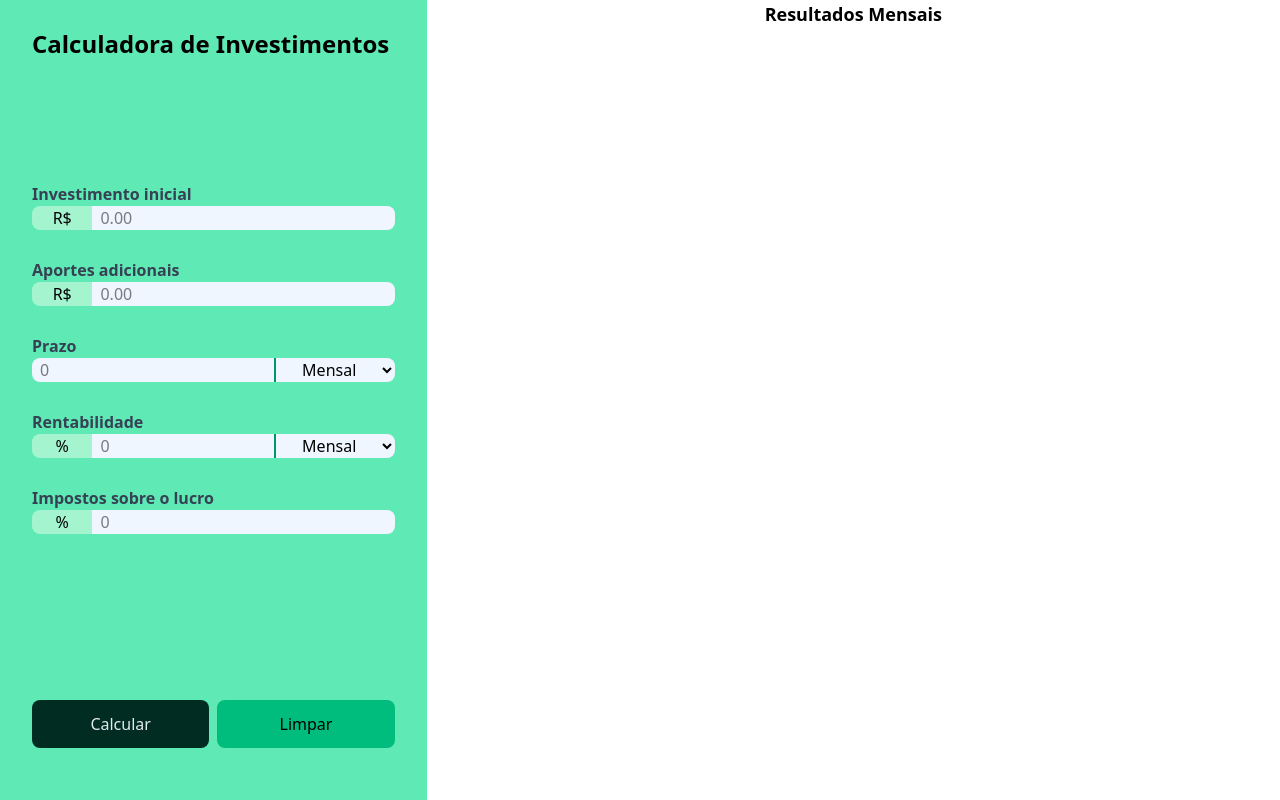
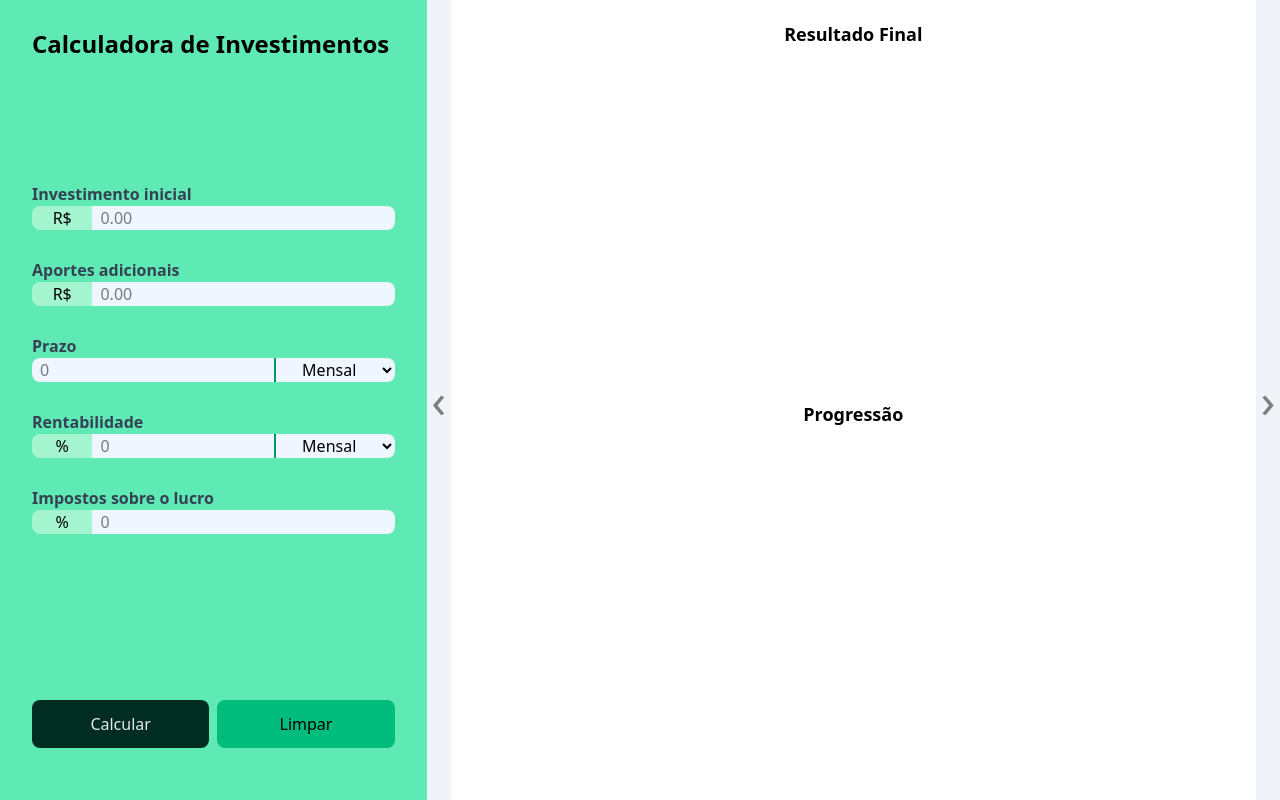
Before and after one commit to UshyDie/projetoCalculadoraInvestimentos, a website built with Vite: page index.html in a window 1280 px wide. Both pictures are taken after a click on the button "Limpar". Built offline with nearby package versions, Linux system fonts and the light colour scheme.

Commit message:
processo de carrossel implementado

```diff
--- a/index.html
+++ b/index.html
@@ -151,15 +151,29 @@
         </button>
       </div>
     </aside>
-    <main class="row-span-2 col-span-2">
+    <main class="row-span-2 col-span-2 relative">
+      <button
+        id="slide-arrow-previous"
+        class="absolute top-0 bottom-0 left-0 text-5xl cursor-pointer bg-slate-200 opacity-50 w-6 hover:opacity-100 focus:opacity-100"
+      >
+        &#8249;
+      </button>
+      <button
+        id="slide-arrow-next"
+        class="absolute top-0 bottom-0 right-0 text-5xl cursor-pointer bg-slate-200 opacity-50 w-6 hover:opacity-100 focus:opacity-100"
+      >
+        &#8250;
+      </button>
+      <div
+        id="carousel"
+        class="h-full w-full flex overflow-x-auto scroll-smooth"
+      >
         <!-- Gráficos -->
-      <!-- <section
-
-
+        <section
           id="charts-container"
-        class="h-full flex flex-col justify-between"
+          class="h-full flex flex-col justify-between basis-full shrink-0 px-4"
         >
-        <div class="h-1/2 flex flex-col items-center pt-5 pb-10">
+          <div class="h-1/2 flex flex-col items-center pt-5 p-28">
             <p class="font-bold text-lg">Resultado Final</p>
             <canvas id="final-money-distribution" class=""></canvas>
           </div>
@@ -167,16 +181,19 @@
             <p class="font-bold text-lg">Progressão</p>
             <canvas id="progression" class="w-full h-full"></canvas>
           </div>
-      </section> -->
-
+        </section>
         <!-- Tabela -->
-      <section id="table-container" class="h-full overflow-y-auto">
+        <section
+          id="table-container"
+          class="h-full overflow-y-auto basis-full shrink-0"
+        >
           <p class="font-bold text-lg text-center">Resultados Mensais</p>
           <table
             id="results-table"
             class="w-full max-h-full border border-transparent border-separate"
           ></table>
         </section>
+      </div>
     </main>
     <script type="module" src="./main.js"></script>
   </body>
--- a/main.js
+++ b/main.js
@@ -38,7 +38,7 @@ function formatCurrencyToTable(value) {
   return value.toLocaleString('pt-Br', { style: 'currency', currency: 'BRL' });
 }
 
-function formatCurrency(value) {
+function formatCurrencyToChart(value) {
   return value.toFixed(2);
 }
 
@@ -49,6 +49,7 @@ function renderProgression(evt) {
   }
 
   resetCharts();
+  resetTable();
 
   const startingAmount = Number(
     document.getElementById('starting-amount').value.replace(',', '.')
@@ -77,7 +78,7 @@ function renderProgression(evt) {
     returnRatePeriod
   );
 
-  /* const finalInvestmentObject = returnsArray[returnsArray.length - 1];
+  const finalInvestmentObject = returnsArray[returnsArray.length - 1];
 
   doughnutChartReference = new Chart(finalMoneyChart, {
     type: 'doughnut',
@@ -86,11 +87,11 @@ function renderProgression(evt) {
       datasets: [
         {
           data: [
-            formatCurrency(finalInvestmentObject.investedAmount),
-            formatCurrency(
+            formatCurrencyToChart(finalInvestmentObject.investedAmount),
+            formatCurrencyToChart(
               finalInvestmentObject.totalInterestReturns * (1 - taxRate / 100)
             ),
-            formatCurrency(
+            formatCurrencyToChart(
               finalInvestmentObject.totalInterestReturns * (taxRate / 100)
             ),
           ],
@@ -114,14 +115,14 @@ function renderProgression(evt) {
         {
           label: 'Total Investido',
           data: returnsArray.map((investmentObject) =>
-            formatCurrency(investmentObject.investedAmount)
+            formatCurrencyToChart(investmentObject.investedAmount)
           ),
           backgroundColor: 'rgb(255, 99, 132)',
         },
         {
           label: 'Retorno do Investimento',
           data: returnsArray.map((investmentObject) =>
-            formatCurrency(investmentObject.interestReturns)
+            formatCurrencyToChart(investmentObject.interestReturns)
           ),
           backgroundColor: 'rgb(54, 162, 235)',
         },
@@ -138,7 +139,7 @@ function renderProgression(evt) {
         },
       },
     },
-  }); */
+  });
 
   createTable(columnsArray, returnsArray, 'results-table');
 }
@@ -157,6 +158,18 @@ function resetCharts() {
   }
 }
 
+function resetTable() {
+  const table = document.getElementById('results-table');
+
+  if (table) {
+    const tHead = table.querySelector('thead');
+    const tBody = table.querySelector('tbody');
+
+    if (tHead) tHead.remove();
+    if (tBody) tBody.remove();
+  }
+}
+
 function clearForm() {
   form['starting-amount'].value = '';
   form['additional-contribution'].value = '';
@@ -165,6 +178,7 @@ function clearForm() {
   form['tax-rate'].value = '';
 
   resetCharts();
+  resetTable();
 
   const errorInputContainers = document.querySelectorAll('.error');
 
@@ -215,5 +229,17 @@ for (const formElement of form) {
   }
 }
 
+const mainEl = document.querySelector('main');
+const carouselEl = document.getElementById('carousel');
+const nextButton = document.getElementById('slide-arrow-next');
+const previousButton = document.getElementById('slide-arrow-previous');
+
+nextButton.addEventListener('click', () => {
+  carouselEl.scrollLeft += mainEl.clientWidth;
+});
+previousButton.addEventListener('click', () => {
+  carouselEl.scrollLeft -= mainEl.clientWidth;
+});
+
 form.addEventListener('submit', renderProgression);
 clearFormButton.addEventListener('click', clearForm);
```
Lines whose indentation alone changed are shown as unchanged.
